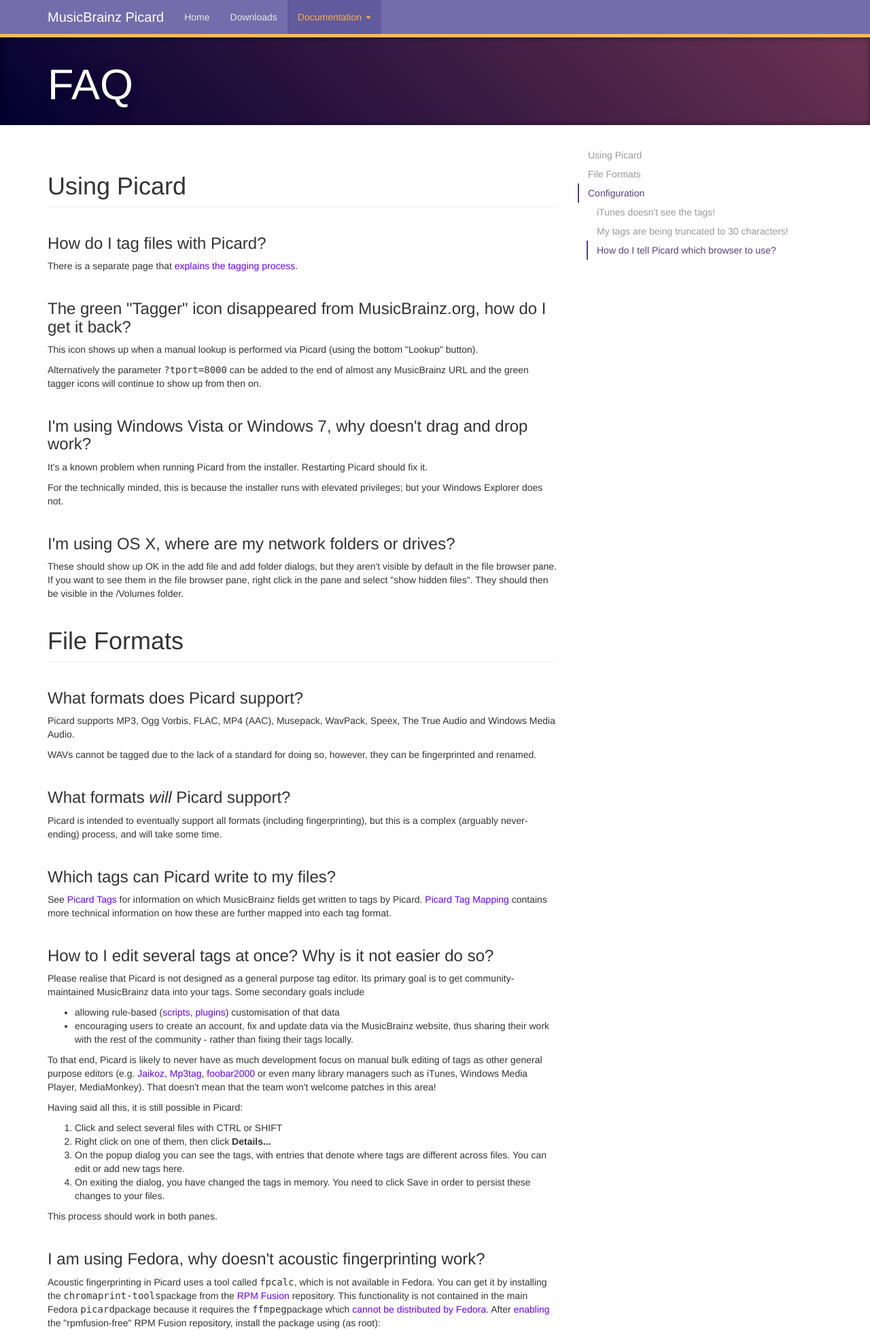
After one commit to metabrainz/picard-website, a Flask app: page /docs/faq/ in a window 1280 px wide. The commit adds this page. Shown: the top 1958 px of the page at 68% size. Run offline with Flask 2, Linux system fonts and the light colour scheme; style sheets or scripts are compiled from the project's sources; parts of the project's set-up code (start-up, migrations or seed data) failed here and were passed over; some libraries are stand-ins or nearby versions.

Commit message:
Added the FAQ page
from: https://wiki.musicbrainz.org/MusicBrainz_Picard/FAQ

```diff
--- a/static/less/docs.less
+++ b/static/less/docs.less
@@ -9,7 +9,7 @@
 
     h3
     {
-        margin: 30px 0px 5px;
+        margin: 40px 0px 10px;
     }
 }
 
--- a/templates/base.html
+++ b/templates/base.html
@@ -55,6 +55,7 @@
               <a href="#" class="dropdown-toggle" data-toggle="dropdown">Documentation <span class="caret"></span></a>
               <ul class="dropdown-menu" role="menu">
                 <li><a href="/docs/basics/">Basics</a></li>
+                <li><a href="/docs/faq/">FAQ</a></li>
               </ul>
             </li>
           </ul>
--- /dev/null
+++ b/templates/docs/faq.html
@@ -0,0 +1,229 @@
+{% extends 'base.html' %}
+{% set active_page = "docs"%}
+{% set git_doc = "faq.html"%}
+{% block title %}Documentation - MusicBrainz Picard{% endblock %}
+{% block content %}
+<div class="jumbotron">
+  <div class="container">
+    <h1>FAQ</h1>
+  </div>
+</div>
+<div id="docs" class="container">
+  <div class="row">
+    <div class="col-md-8">
+      <h1 id="using-picard">Using Picard</h1>
+
+      <h3 id="tag-files">How do I tag files with Picard?</h3>
+      <p>
+        There is a separate page that
+        <a href="/guide/" title="How To Tag Files With Picard">explains the tagging process</a>.
+      </p>
+
+      <h3 id="tagger-icon">
+      The green "Tagger" icon disappeared from MusicBrainz.org, how do I get it back?</h3>
+
+      <p>This icon shows up when a manual lookup is performed via Picard (using the bottom "Lookup" button). </p>
+      <p>
+        Alternatively the parameter
+        <code>?tport=8000</code> can be added to the end of almost any MusicBrainz URL and the green tagger
+        icons will continue to show up from then on.
+      </p>
+
+      <h3 id="drag-and-drop">
+      I'm using Windows Vista or Windows 7, why doesn't drag and drop work?</h3>
+
+      <p>It's a known problem when running Picard from the installer. Restarting Picard should fix it. </p>
+      <p>For the technically minded, this is because the installer runs with elevated privileges; but your
+        Windows Explorer does not. </p>
+
+      <h3 id="network-folders">
+      I'm using OS X, where are my network folders or drives? </h3>
+
+      <p>
+        These should show up OK in the add file and add folder dialogs, but they aren't visible by default
+        in the file browser pane. If you want to see them in the file browser pane, right click in the
+        pane and select "show hidden files". They should then be visible in the /Volumes folder.
+      </p>
+
+      <h1 id="file-formats">File Formats</h1>
+
+      <h3 id="current-formats">What formats does Picard support?</h3>
+
+      <p>
+        Picard supports MP3, Ogg Vorbis, FLAC, MP4 (AAC), Musepack, WavPack, Speex, The True Audio and
+        Windows Media Audio.
+      </p>
+      <p>
+        WAVs cannot be tagged due to the lack of a standard for doing so, however, they can be fingerprinted
+        and renamed.
+      </p>
+
+      <h3 id="future-formats">What formats <i>will</i> Picard support?</h3>
+
+      <p>
+        Picard is intended to eventually support all formats (including fingerprinting), but this is a
+        complex (arguably never-ending) process, and will take some time.
+      </p>
+
+      <h3 id="current-tags">Which tags can Picard write to my files?</h3>
+
+      <p>
+        See <a href="http://wiki.musicbrainz.org/Picard_Tags" title="Picard Tags">Picard Tags</a> for
+        information on which MusicBrainz fields get written to tags by Picard.
+        <a href="http://wiki.musicbrainz.org/Picard_Tag_Mapping" title="Picard Tag Mapping">Picard Tag Mapping</a>
+        contains more technical information on how these are further mapped into each tag format.
+      </p>
+
+      <h3 id="multiple-tags">
+      How to I edit several tags at once? Why is it not easier do so?</h3>
+
+      <p>
+        Please realise that Picard is not designed as a general purpose tag editor. Its primary goal is
+        to get community-maintained MusicBrainz data into your tags. Some secondary goals include
+      </p>
+
+      <ul>
+        <li>
+          allowing rule-based (<a href="http://wiki.musicbrainz.org/index.php?title=MusicBrainz_Picard/Scripting&amp;action=edit&amp;redlink=1"
+          title="MusicBrainz Picard/Scripting (page does not exist)">scripts</a>,
+          <a href="/plugins/"title="MusicBrainz Picard/Plugins">plugins</a>) customisation of that data
+        </li>
+        <li>
+          encouraging users to create an account, fix and update data via the MusicBrainz website, thus
+          sharing their work with the rest of the community - rather than fixing their tags locally.
+        </li>
+      </ul>
+
+      <p>
+        To that end, Picard is likely to never have as much development focus on manual bulk editing of
+        tags as other general purpose editors (e.g.
+        <a href="http://wiki.musicbrainz.org/Jaikoz" title="Jaikoz">Jaikoz</a>,
+        <a rel="nofollow" href="http://www.mp3tag.de/en/">Mp3tag</a>,
+        <a rel="nofollow"href="http://www.foobar2000.org/">foobar2000</a> or even many library managers
+        such as iTunes, Windows Media Player, MediaMonkey). That doesn't mean that the team won't welcome
+        patches in this area!
+      </p>
+
+      <p>Having said all this, it is still possible in Picard: </p>
+      <ol>
+        <li>Click and select several files with CTRL or SHIFT</li>
+        <li>Right click on one of them, then click <b>Details...</b></li>
+        <li>
+          On the popup dialog you can see the tags, with entries that denote where tags are different
+          across files. You can edit or add new tags here.
+        </li>
+        <li>
+          On exiting the dialog, you have changed the tags in memory. You need to click Save in order to
+          persist these changes to your files.
+        </li>
+      </ol>
+      <p>This process should work in both panes. </p>
+
+      <h3 id="fedora-acoustid">
+      I am using Fedora, why doesn't acoustic fingerprinting work? </h3>
+
+      <p>
+        Acoustic fingerprinting in Picard uses a tool called
+        <code>fpcalc</code>, which is not available in Fedora. You can get it by installing the
+        <code>chromaprint-tools</code>package from the
+        <a rel="nofollow" class="external text" href="http://rpmfusion.org/">RPM Fusion</a> repository.
+
+        This functionality is not contained in the main Fedora <code>picard</code>package because it requires the
+        <code>ffmpeg</code>package which
+        <a rel="nofollow" class="external text" href="http://fedoraproject.org/wiki/Forbidden_items">
+        cannot be distributed by Fedora</a>.
+
+        After <a rel="nofollow" class="external text" href="http://rpmfusion.org/Configuration">enabling</a> the
+        "rpmfusion-free" RPM Fusion repository, install the package using (as root):
+      </p>
+      <pre>yum install chromaprint-tools</pre>
+
+      <h1 id="configuration">Configuration</h1>
+
+      <h3 id="picard-itunes">
+      I tagged a file in Picard, but iTunes is not seeing the tags! </h3>
+
+      <p>
+        Firstly, you need to force iTunes to re-read the information from your tags and update its library.
+        This is discussed in the <a href="http://wiki.musicbrainz.org/iTunes_Guide" title="iTunes Guide">
+        iTunes Guide</a>.
+      </p>
+
+      <p>
+        Additionally, iTunes has a known bug in its ID3v2.4 implementation, which makes it unable to
+        read such tags if they contain also embedded cover art. As a work-around, you can configure
+        Picard to write ID3v2.3 tags.
+      </p>
+
+      <h3 id="tags-truncated">
+      My tags are truncated to 30 characters in Windows Media Player! </h3>
+
+      <p>
+        Prior to version 0.14, Picard's default settings were to write ID3v2.4 and ID3v1 tags to files.
+        WMP can't read ID3v2.4, so it falls back to ID3v1 which has a limitation of 30 characters per
+        title. To solve this on versions prior to 0.14, configure Picard to write ID3v2.3 tags instead.
+      </p>
+      <p>
+        Starting with version 0.14, the default settings have been changed to ID3v2.3 and this should
+        no longer be an issue.
+      </p>
+
+      <h3 id="which-browser">How do I tell Picard which browser to use?</h3>
+
+      <p>
+        On Windows, GNOME and KDE, Picard uses the standard browser for these systems.
+        On other systems, you can use the <code>BROWSER</code>environment variable.
+      </p>
+
+      <p>For example: </p>
+      <pre>export BROWSER=&quot;firefox '%s' &amp;&quot;</pre>
+
+      <p>Another approach that works in some GNU/Linux systems is the following command: </p>
+      <pre>sudo update-alternatives --config x-www-browser</pre>
+      <p>
+        This should present you with a list of existing browsers in your system, allowing you to select
+        the one to be the default.
+      </p>
+    </div>
+
+    <div class="col-md-4">
+      <div id="sidebar" class="hidden-xs">
+        <ul class="nav" data-spy="affix" data-offset-top="200">
+
+          <li class="active">
+            <a href="#using-picard">Using Picard</a>
+            <ul class="nav">
+              <li><a href="#tag-files">How do I tag files?</a></li>
+              <li><a href="#tagger-icon">How do I bring back the green tagger icon?</a></li>
+              <li><a href="#drag-and-drop">Why doesn't the drag and drop work?</a></li>
+              <li><a href="#network-folders">Where are my network folders or drives?</a></li>
+            </ul>
+          </li>
+
+          <li>
+            <a href="#file-formats">File Formats</a>
+            <ul class="nav">
+              <li><a href="#current-formats">What formats does Picard support?</a></li>
+              <li><a href="#future-formats">What formats will Picard support?</a></li>
+              <li><a href="#current-tags">Which tags can Picard write?</a></li>
+              <li><a href="#multiple-tags">How do I edit several tags at once?</a></li>
+              <li><a href="#fedora-acoustid">Why doesn't the acoustic fingerprinting work on Fedora?</a></li>
+            </ul>
+          </li>
+
+          <li>
+            <a href="#configuration">Configuration</a>
+            <ul class="nav">
+              <li><a href="#picard-itunes">iTunes doesn't see the tags!</a></li>
+              <li><a href="#tags-truncated">My tags are being truncated to 30 characters!</a></li>
+              <li><a href="#which-browser">How do I tell Picard which browser to use?</a></li>
+            </ul>
+          </li>
+
+        </ul>
+        <!-- <a class="back-to-top" href="#top"> Back to top </a> -->
+      </div>
+    </div>
+  </div>
+</div>
+{% endblock %}
--- a/templates/downloads.html
+++ b/templates/downloads.html
@@ -153,7 +153,7 @@
                   <tr>
                     <td>Fedora</td>
                     <td>
-                      <a href="https://musicbrainz.org/doc/Picard_FAQ#I_am_using_Fedora.2C_why_doesn.27t_acoustic_fingerprinting_work.3F">Read the FAQ</a>
+                      <a href="/docs/faq/#fedora-acoustid">Read the FAQ</a>
                     </td>
                   </tr>
                   <tr>
```
